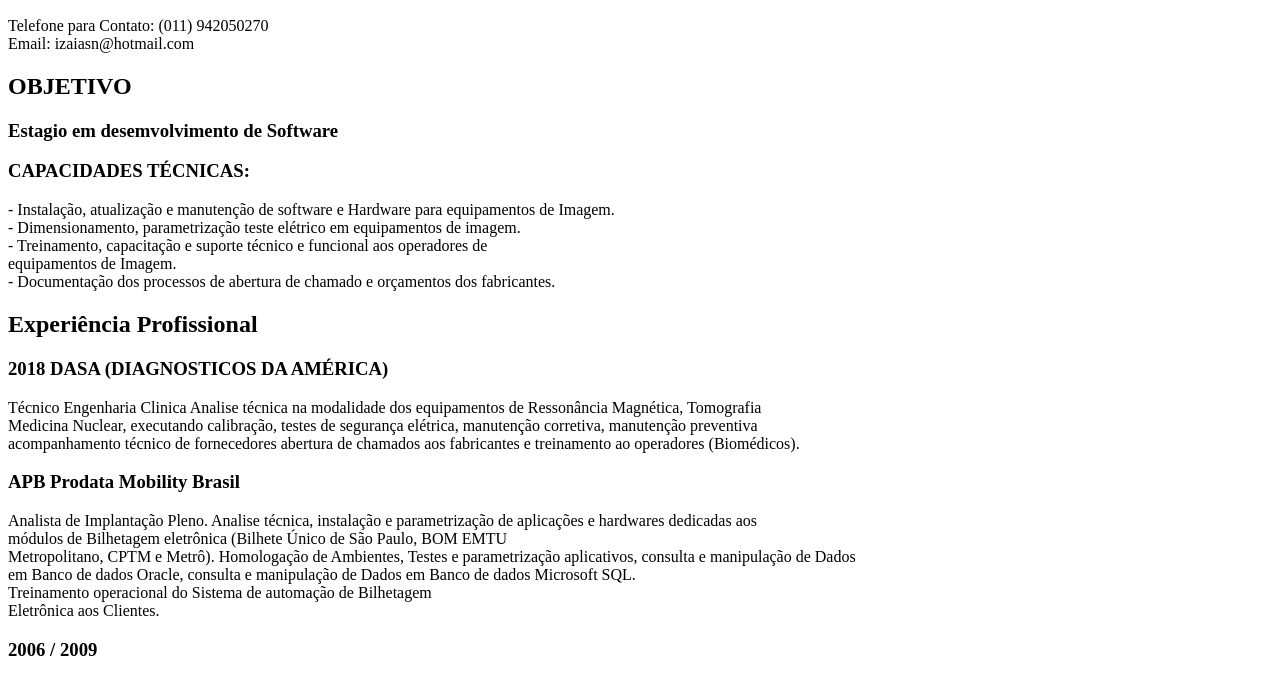
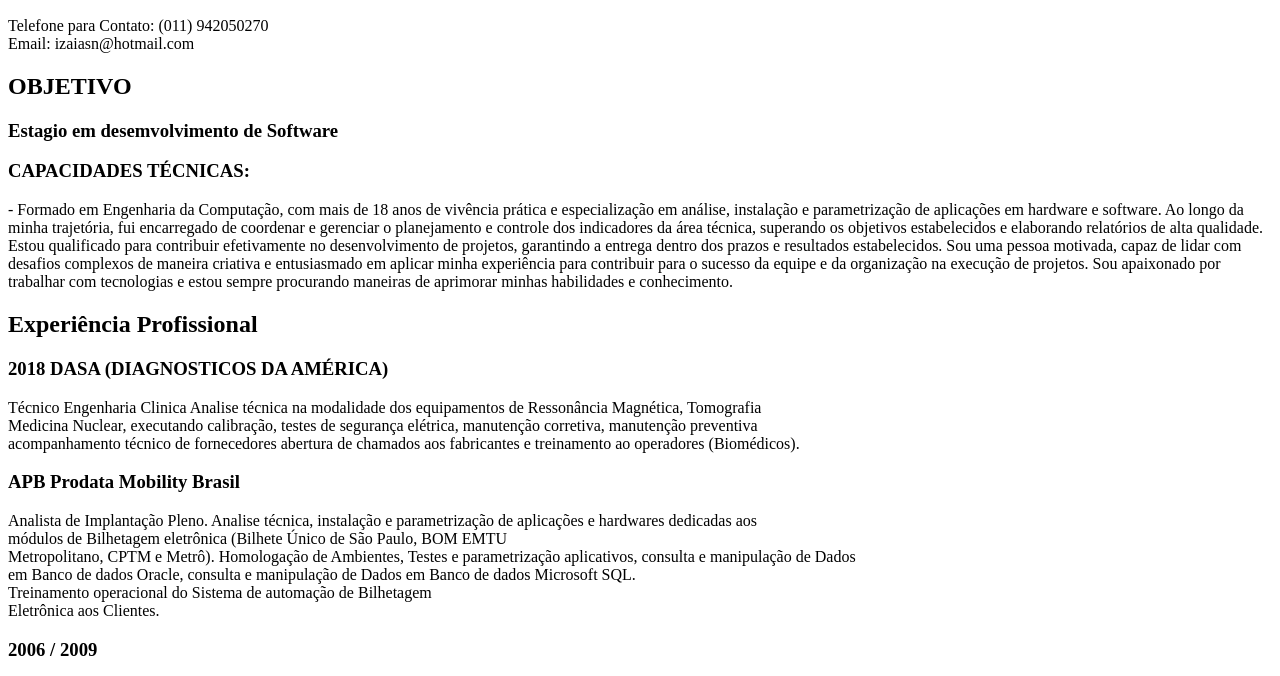
Before and after one commit to izaiasn/curso-html, a plain HTML site: page index.html in a window 1280 px wide. Shown: the part 110-786 px from the top of the page. Drawn offline with Linux system fonts and the light colour scheme.

Commit message:
Update index.html

```diff
--- a/index.html
+++ b/index.html
@@ -15,10 +15,13 @@
             <h2>OBJETIVO</h2>
             <h3>Estagio em desemvolvimento de Software</h3>
             <h3>CAPACIDADES TÉCNICAS:</h3>
-            <p>-	Instalação, atualização e manutenção de software e Hardware para equipamentos de Imagem.<br>
-            -	Dimensionamento, parametrização teste elétrico em equipamentos de imagem.<br>
-            -	Treinamento, capacitação e suporte técnico e funcional aos operadores de<br> equipamentos de Imagem.<br>
-            -	Documentação dos processos de abertura de chamado e orçamentos dos fabricantes.<br></p>
+            <p>-	Formado em Engenharia da Computação, com mais de 18 anos de vivência prática e especialização em análise, instalação e parametrização de aplicações em hardware e software.
+
+Ao longo da minha trajetória, fui encarregado de coordenar e gerenciar o planejamento e controle dos indicadores da área técnica, superando os objetivos estabelecidos e elaborando relatórios de alta qualidade.
+Estou qualificado para contribuir efetivamente no desenvolvimento de projetos, garantindo a entrega dentro dos prazos  e resultados estabelecidos.
+Sou uma pessoa motivada, capaz de lidar com desafios complexos de maneira criativa e entusiasmado em aplicar minha experiência para contribuir para o sucesso da equipe e da organização na execução de projetos.
+
+Sou apaixonado por trabalhar com tecnologias e estou sempre procurando maneiras de aprimorar minhas habilidades e conhecimento.<br></p>
 
             <h2>Experiência Profissional</h2>
 
```
